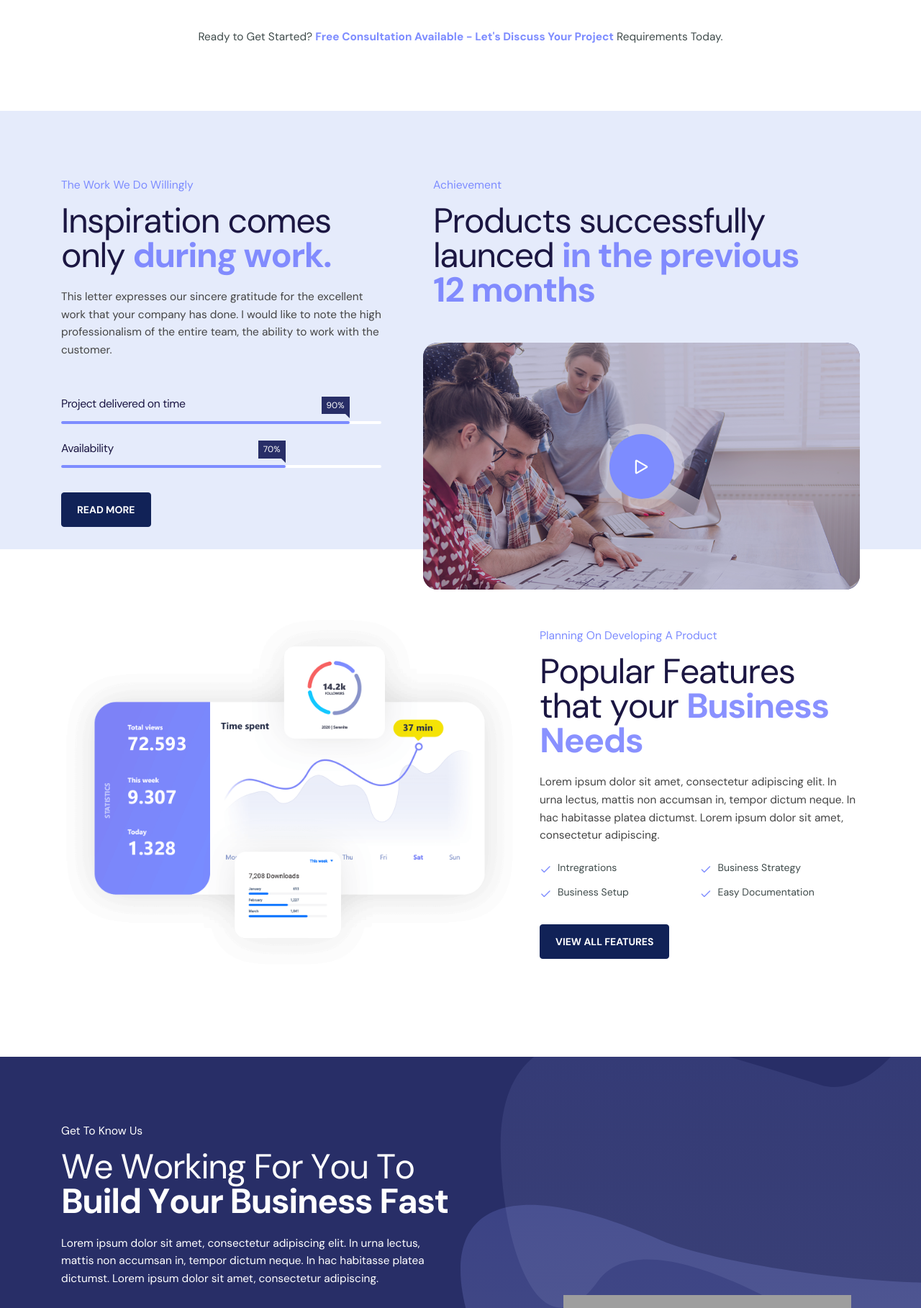
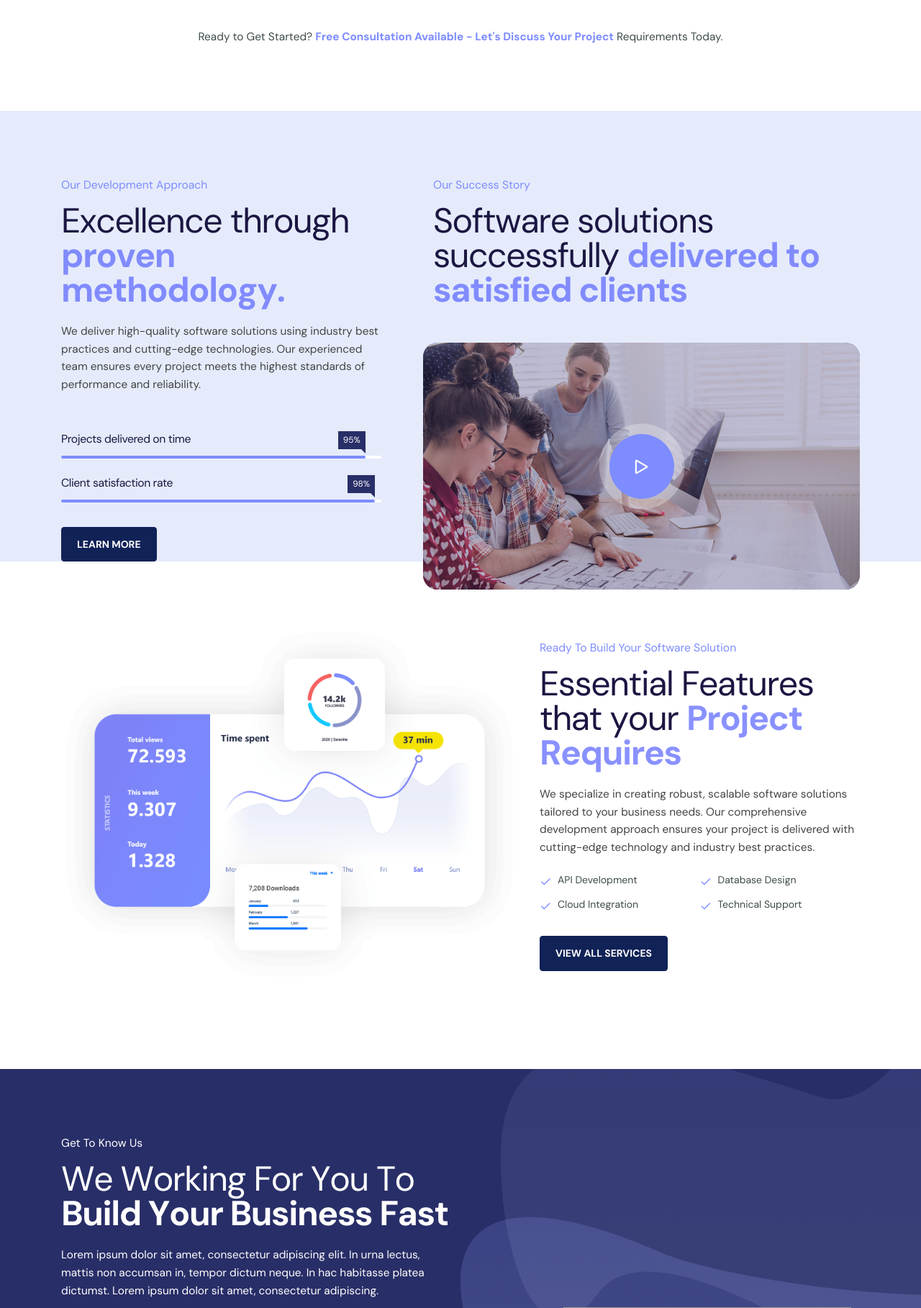
Before and after one commit to sigsptfy/wsoft-php, a PHP site: page / in a window 1280 px wide. Shown: the part 1402-3219 px from the top of the page at 72% size. Run offline with PHP 8.4, Linux system fonts and the light colour scheme; some libraries are stand-ins or nearby versions; some web fonts are replaced; grey boxes are pictures that could not be loaded.

Commit message:
updated 6

```diff
--- a/pages/home/home.php
+++ b/pages/home/home.php
@@ -119,42 +119,39 @@
              <div class="row pos-rel">
                  <div class="col-lg-5 mb-0">
                      <div class="section-title text-start">
-                         <span>The work we do willingly</span>
-                         <h2 class="wow">Inspiration comes only <strong>during work.</strong></h2>
-                         <p>This letter expresses our sincere gratitude for the excellent work that your company has done. I would like to note the high professionalism of the entire team, the ability to work with the customer.</p>
+                         <span>Our Development Approach</span>
+                         <h2 class="wow">Excellence through <strong>proven methodology.</strong></h2>
+                         <p>We deliver high-quality software solutions using industry best practices and cutting-edge technologies. Our experienced team ensures every project meets the highest standards of performance and reliability.</p>
                      </div>
-
                      <div class="mb-3">
                          <!-- Progress Bar Start -->
                          <div class="progress-wrap">
-                             <h6>Project delivered on time</h6>
+                             <h6>Projects delivered on time</h6>
                              <div class="progress">
-                                 <div class="progress-bar" role="progressbar" data-width="90">
-                                     <span>90%</span>
+                                 <div class="progress-bar" role="progressbar" data-width="95">
+                                     <span>95%</span>
                                  </div>
                              </div>
                          </div>
-
                          <div class="progress-wrap">
-                             <h6>Availability</h6>
+                             <h6>Client satisfaction rate</h6>
                              <div class="progress">
-                                 <div class="progress-bar" role="progressbar" data-width="70">
-                                     <span>70%</span>
+                                 <div class="progress-bar" role="progressbar" data-width="98">
+                                     <span>98%</span>
                                  </div>
                              </div>
                          </div>
                          <!-- End Progressbar -->
                      </div>
-                     <a href="about-us.html" class="btn btn-secondary"><span class="outer-wrap"><span data-text="Read More">Read More</span></span></a>
+                     <a href="about-us.html" class="btn btn-secondary"><span class="outer-wrap"><span data-text="Learn More">Learn More</span></span></a>
                  </div>
                  <div class="col-lg-7 mt-5 mt-lg-0">
                      <div class="video-padding">
                          <div class="section-title text-start">
-                             <span>Achievement</span>
-                             <h2 class="wow">Products successfully launced <strong>in the previous 12 months</strong></h2>
+                             <span>Our Success Story</span>
+                             <h2 class="wow">Software solutions successfully <strong>delivered to satisfied clients</strong></h2>
                          </div>
                      </div>
-
                      <div class="video-bg-off wow fadeInUp">
                          <img src="assets/images/video_bg_off.png" alt="">
                          <div class="video-play-btn">
@@ -178,19 +175,19 @@
                  </div>
                  <div class="col-lg-6 col-xl-5 col-sm-12">
                      <div class="section-title text-start mb-4">
-                         <span>Planning on Developing a Product</span>
-                         <h2 class="wow">Popular Features that your <strong>Business Needs </strong></h2>
-                         <p>Lorem ipsum dolor sit amet, consectetur adipiscing elit. In urna lectus, mattis non accumsan in, tempor dictum neque. In hac habitasse platea dictumst. Lorem ipsum dolor sit amet, consectetur adipiscing.</p>
+                         <span>Ready to Build Your Software Solution</span>
+                         <h2 class="wow">Essential Features that your <strong>Project Requires</strong></h2>
+                         <p>We specialize in creating robust, scalable software solutions tailored to your business needs. Our comprehensive development approach ensures your project is delivered with cutting-edge technology and industry best practices.</p>
                      </div>
 
                      <ul class="list-unstyled icons-listing theme-primary mb-4 w-half check">
-                         <li>Intregrations</li>
-                         <li>Business Strategy</li>
-                         <li>Business Setup</li>
-                         <li>Easy Documentation</li>
+                         <li>API Development</li>
+                         <li>Database Design</li>
+                         <li>Cloud Integration</li>
+                         <li>Technical Support</li>
                      </ul>
 
-                     <a href="our-services.html" class="btn btn-secondary"><span class="outer-wrap"><span data-text="View All Features">View All Features</span></span></a>
+                     <a href="our-services.html" class="btn btn-secondary"><span class="outer-wrap"><span data-text="View All Services">View All Services</span></span></a>
                  </div>
 
              </div>
```
